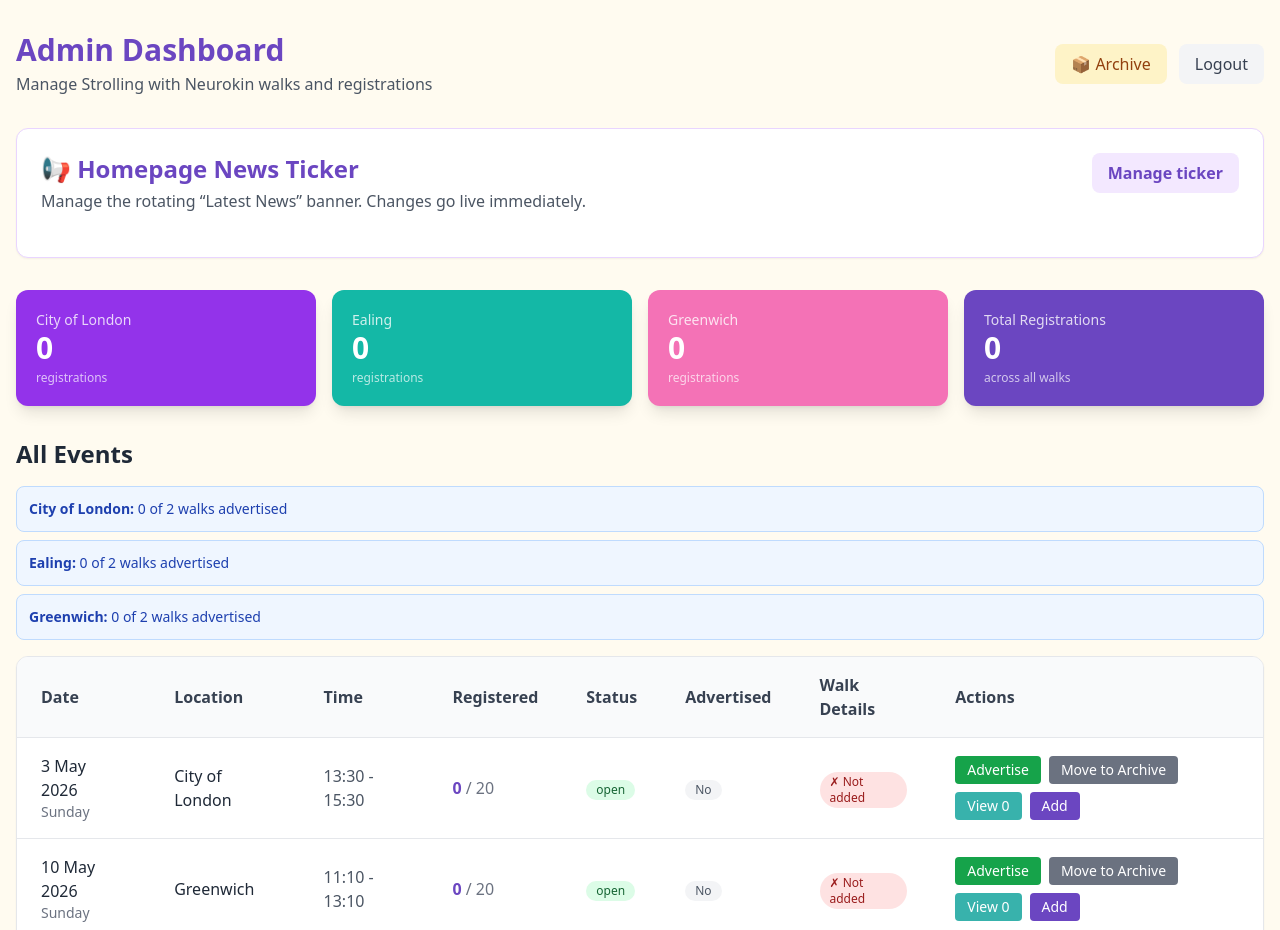
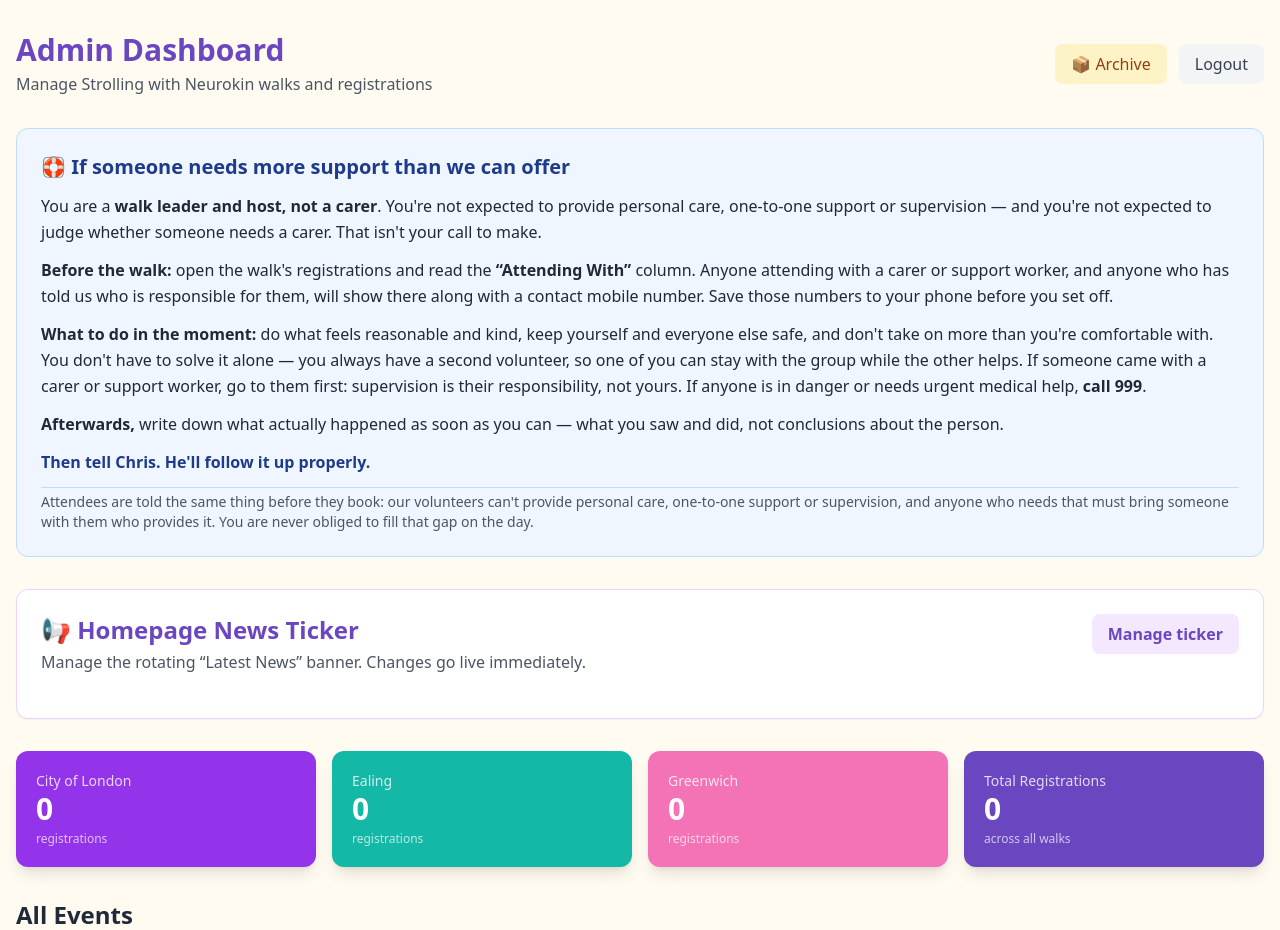
Before and after one commit to marcjtheodore1-sketch/swn, a Flask app: page /admin/dashboard in a window 1280 px wide. Shown: the part 72-1002 px from the top of the page. Run offline with Flask 3, Linux system fonts and the light colour scheme; the visitor is signed in with stand-in values (Sample User, id 1); data comes from the database, SQL or seed files in the repository; data that the repository does not hold is empty; some libraries are stand-ins or nearby versions.

Commit message:
Make support and supervision limits clear across the site
Previously this only surfaced as questions on the registration form, so
attendees could reach the form without knowing what we can and cannot
offer. Mirrors the Fridays @ Farringdon wording.

- Landing page: "What to expect on a stroll" — volunteers are walk
  leaders and hosts, not carers; no personal care, one-to-one support or
  supervision; anyone needing that must bring someone who provides it
  and should not attend alone; covers under-18s and higher support needs.
- Booking page: a short "Before you book" version of the same, directly
  above the registration form.
- Soften the two "Supported by Volunteers" blurbs, which promised more
  than volunteers can actually offer.
- Admin dashboard: a safeguarding reminder for walk leaders — you are a
  host not a carer and it is not your call to judge who needs one; check
  the Attending With column and save carer numbers before the walk; what
  to do in the moment; record what happened; then tell Chris.

Co-Authored-By: Claude Opus 4.8 <noreply@anthropic.com>

```diff
--- a/templates/admin.html
+++ b/templates/admin.html
@@ -22,6 +22,45 @@
             </a>
         </div>
     </div>
+
+    <!-- Safeguarding reminder for walk leaders and volunteers -->
+    <section class="bg-blue-50 border border-blue-200 rounded-xl p-6 mb-8" aria-labelledby="support-reminder-heading">
+        <h2 id="support-reminder-heading" class="text-xl font-bold text-blue-900 mb-3">
+            🛟 If someone needs more support than we can offer
+        </h2>
+        <div class="space-y-3 text-gray-800 leading-relaxed">
+            <p>
+                You are a <strong>walk leader and host, not a carer</strong>. You're not expected to provide personal care,
+                one-to-one support or supervision — and you're not expected to judge whether someone needs a carer.
+                That isn't your call to make.
+            </p>
+            <p>
+                <strong>Before the walk:</strong> open the walk's registrations and read the
+                <strong>“Attending With”</strong> column. Anyone attending with a carer or support worker, and anyone
+                who has told us who is responsible for them, will show there along with a contact mobile number.
+                Save those numbers to your phone before you set off.
+            </p>
+            <p>
+                <strong>What to do in the moment:</strong> do what feels reasonable and kind, keep yourself and everyone
+                else safe, and don't take on more than you're comfortable with. You don't have to solve it alone —
+                you always have a second volunteer, so one of you can stay with the group while the other helps.
+                If someone came with a carer or support worker, go to them first: supervision is their responsibility,
+                not yours. If anyone is in danger or needs urgent medical help, <strong>call 999</strong>.
+            </p>
+            <p>
+                <strong>Afterwards,</strong> write down what actually happened as soon as you can — what you saw and did,
+                not conclusions about the person.
+            </p>
+            <p class="font-semibold text-blue-900">
+                Then tell Chris. He'll follow it up properly.
+            </p>
+            <p class="text-sm text-gray-600 pt-1 border-t border-blue-200">
+                Attendees are told the same thing before they book: our volunteers can't provide personal care,
+                one-to-one support or supervision, and anyone who needs that must bring someone with them who provides it.
+                You are never obliged to fill that gap on the day.
+            </p>
+        </div>
+    </section>
 
     <!-- Homepage News Ticker -->
     <section class="bg-white rounded-xl shadow-sm border border-purple-200 p-6 mb-8" aria-labelledby="news-ticker-heading">
```
Also changed, not shown: templates/landing.html (+34 -2 lines), templates/location.html (+21 -1 lines).
